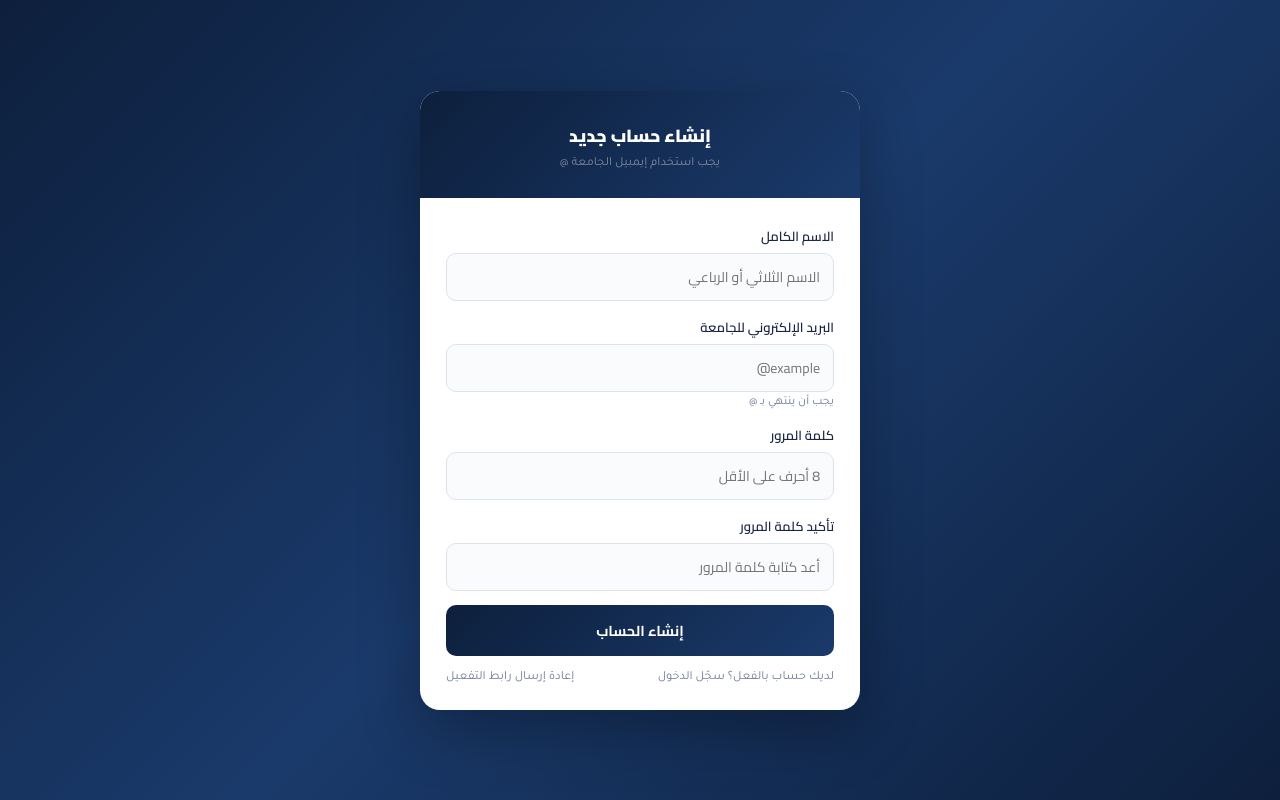
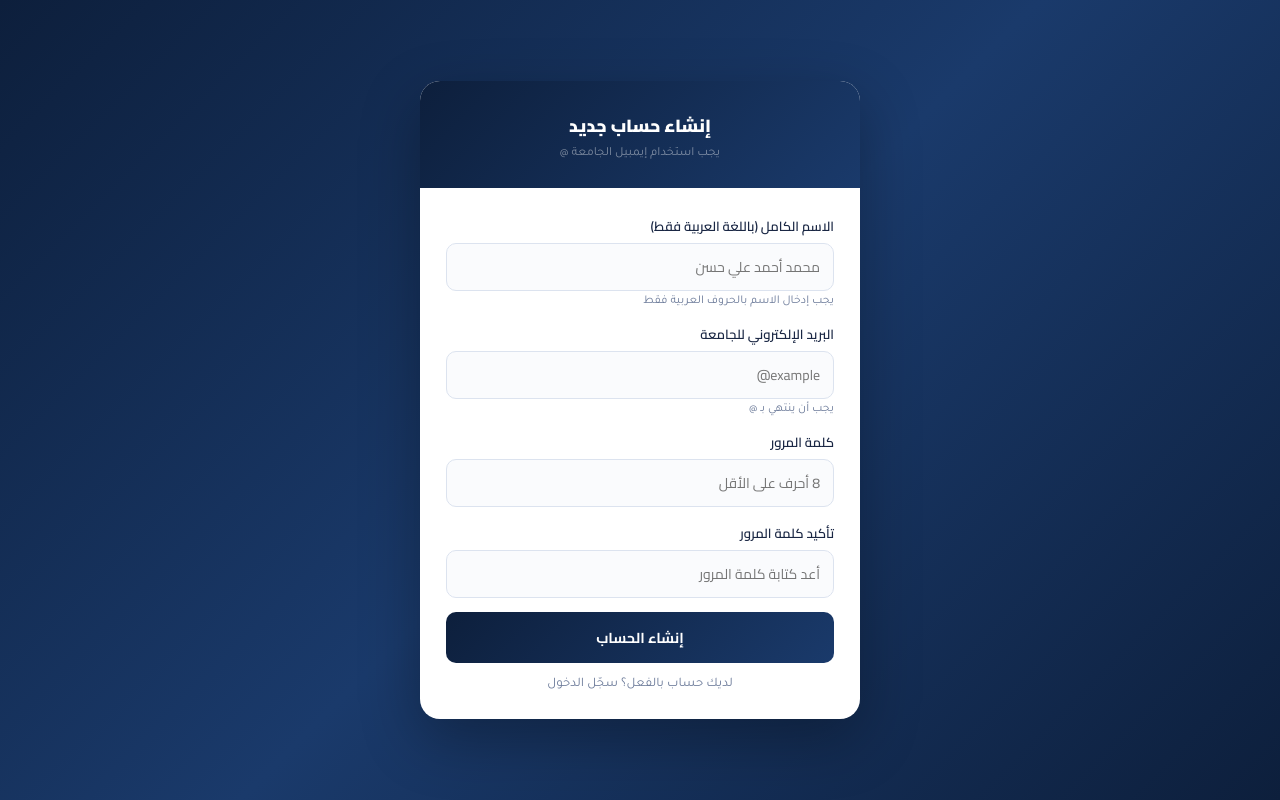
Before and after one commit to rashadhazem/ids, a Flask app: template templates/auth_register.html in a window 1280 px wide. Run offline with Flask 3, Linux system fonts and the light colour scheme; the template is opened without the code that fills it, so the values that code supplies are empty; parts of the project's set-up code (start-up, migrations or seed data) failed here and were passed over; some libraries are stand-ins or nearby versions.

Commit message:
edit in login form

```diff
--- a/app.py
+++ b/app.py
@@ -100,7 +100,13 @@
     return re.fullmatch(r"[^@\s]+@" + re.escape(UNIVERSITY_DOMAIN), email) is not None
 
 def validate_full_name(name: str) -> tuple[bool, str]:
-    if len(name.strip().split()) < 4:
+    name = (name or "").strip()
+    if not name:
+        return False, "يرجى إدخال الاسم"
+    if not re.fullmatch(r"^[\u0621-\u064A\u0671\s]+$", name):
+        return False, "الاسم يجب أن يكون باللغة العربية فقط (بدون أرقام أو حروف إنجليزية)"
+    parts = [p for p in name.split() if p]
+    if len(parts) < 4:
         return False, "الاسم يجب أن يكون رباعياً على الأقل"
     return True, ""
 
@@ -332,12 +338,16 @@
 
         if not validate_university_email(email):
             error = f"يجب استخدام إيمبيل الجامعة (@{UNIVERSITY_DOMAIN})"
+        elif not full_name:
+            error = "يرجى إدخال الاسم"
+        elif not re.fullmatch(r"^[\u0621-\u064A\u0671\s]+$", full_name):
+            error = "الاسم يجب أن يكون باللغة العربية فقط (بدون أرقام أو حروف إنجليزية)"
+        elif len(full_name.split()) < 2:
+            error = "يرجى إدخال الاسم كاملاً (الاسم الثنائي أو الثلاثي على الأقل)"
         elif len(pw) < 8:
             error = "كلمة المرور يجب أن تكون 8 أحرف على الأقل"
         elif pw != pw2:
             error = "كلمتا المرور غير متطابقتين"
-        elif len(full_name.split()) < 2:
-            error = "يرجى إدخال الاسم الكامل"
         else:
             # Extract student_id from email prefix (e.g. AbdulRahman.2023006972@bua.edu.eg)
             sid = extract_student_id_from_email(email)
@@ -996,6 +1006,8 @@
 
     if not full_name or len(full_name.split()) < 2:
         return jsonify(success=False, message="يرجى إدخال الاسم الكامل للمستخدم"), 400
+    if not re.fullmatch(r"^[\u0621-\u064A\u0671\s]+$", full_name):
+        return jsonify(success=False, message="الاسم يجب أن يكون باللغة العربية فقط"), 400
     if not validate_university_email(email):
         return jsonify(success=False, message=f"يجب استخدام بريد الجامعة (@{UNIVERSITY_DOMAIN})"), 400
     if role not in ROLES or role == "student":
--- a/templates/auth_forgot.html
+++ b/templates/auth_forgot.html
@@ -129,9 +129,8 @@
                 <input type="email" name="email" required placeholder="example@university.edu.eg">
             </div>
             <button type="submit" class="btn">إرسال رابط الاستعادة</button>
-            <div class="links">
-                <a href="{{ url_for('auth_login') }}">← العودة لتسجيل الدخول</a>
-                <a href="{{ url_for('auth_resend_verification') }}">إعادة إرسال رابط التفعيل</a>
+            <div class="links" style="justify-content:center">
+                <a href="{{ url_for('student_login') }}">← العودة لتسجيل الدخول</a>
             </div>
         </form>
     </div>
--- a/templates/auth_login.html
+++ b/templates/auth_login.html
@@ -235,8 +235,6 @@
     <div class="links">
       <a href="{{ url_for('auth_register') }}">إنشاء حساب جديد</a>
       <a href="{{ url_for('auth_forgot') }}">نسيت كلمة المرور؟</a>
-      <a href="{{ url_for('auth_resend_verification') }}">إعادة إرسال رابط التفعيل</a>
-      <a href="{{ url_for('student_login') }}">دخول الطلاب</a>
     </div>
   </form>
 </div>
--- a/templates/auth_register.html
+++ b/templates/auth_register.html
@@ -63,13 +63,13 @@
 .btn:hover{opacity:.92}
 .links{
   display:flex;
-  justify-content:space-between;
+  justify-content:center;
   margin-top:14px;
   flex-wrap:wrap;
   gap:6px
 }
 .links a{
-  font-size:.78rem;
+  font-size:.82rem;
   color:#6b7a99;
   text-decoration:none;
   font-family:'Tajawal'
@@ -99,17 +99,18 @@
       <svg viewBox="0 0 24 24"><path d="M9 16.17L4.83 12l-1.42 1.41L9 19 21 7l-1.41-1.41L9 16.17z"/></svg>
       <div>
         {{ success }}
-        <div style="margin-top:6px">
+        <div style="margin-top:8px">
           <a href="{{ url_for('student_login') }}" style="color:#1a3a6b;font-weight:700;text-decoration:underline">سجّل الدخول من هنا</a>
           &nbsp;|&nbsp;
-          <a href="{{ url_for('auth_resend_verification', email=registered_email or '') }}" style="color:#276749;text-decoration:underline">لم يصلك البريد؟ إعادة الإرسال</a>
+          <a href="{{ url_for('auth_resend_verification', email=registered_email or '') }}" style="color:#276749;font-weight:700;text-decoration:underline">لم يصلك البريد؟ إعادة الإرسال</a>
         </div>
       </div>
     </div>
     {% endif %}
     <div class="field">
-      <label>الاسم الكامل</label>
-      <input type="text" name="full_name" required placeholder="الاسم الثلاثي أو الرباعي">
+      <label>الاسم الكامل (باللغة العربية فقط)</label>
+      <input type="text" name="full_name" required placeholder="محمد أحمد علي حسن" pattern="^[\u0621-\u064A\u0671\s]+$" title="يرجى إدخال الاسم بالحروف العربية فقط">
+      <p class="hint">يجب إدخال الاسم بالحروف العربية فقط</p>
     </div>
     <div class="field">
       <label>البريد الإلكتروني للجامعة</label>
@@ -126,8 +127,7 @@
     </div>
     <button type="submit" class="btn">إنشاء الحساب</button>
     <div class="links">
-      <a href="{{ url_for('auth_login') }}">لديك حساب بالفعل؟ سجّل الدخول</a>
-      <a href="{{ url_for('auth_resend_verification') }}">إعادة إرسال رابط التفعيل</a>
+      <a href="{{ url_for('student_login') }}">لديك حساب بالفعل؟ سجّل الدخول</a>
     </div>
   </form>
 </div>
--- a/templates/auth_resend.html
+++ b/templates/auth_resend.html
@@ -249,8 +249,7 @@
             <button type="submit" class="btn">إرسال رابط التفعيل</button>
 
             <div class="links">
-                <a href="{{ url_for('student_login') }}">دخول الطلاب</a>
-                <a href="{{ url_for('auth_login') }}">دخول الموظفين</a>
+                <a href="{{ url_for('student_login') }}">العودة لتسجيل الدخول</a>
                 <a href="{{ url_for('auth_register') }}">إنشاء حساب جديد</a>
             </div>
         </form>
--- a/templates/student_login.html
+++ b/templates/student_login.html
@@ -83,8 +83,6 @@
     <div class="links">
       <a href="{{ url_for('auth_register') }}">إنشاء حساب جديد</a>
       <a href="{{ url_for('auth_forgot') }}">نسيت كلمة المرور؟</a>
-      <a href="{{ url_for('auth_resend_verification') }}">إعادة إرسال رابط التفعيل</a>
-      <a href="{{ url_for('auth_login') }}">دخول الموظفين والإداريين</a>
     </div>
   </form>
 </div>
```
Also changed, not shown: templates/register.html (+16 -2 lines), templates/student_self_register.html (+17 -3 lines), instance/students.db, static/uploads/2026/كلية_صيدلة_اكلينيكية/2026254563.jpg (deleted).
